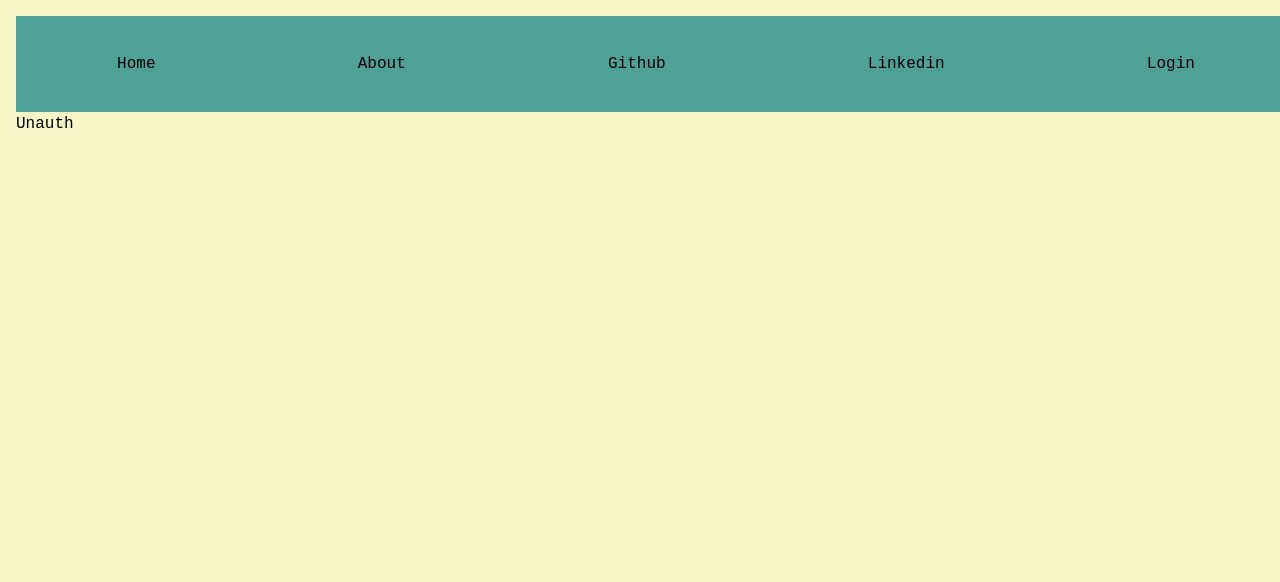
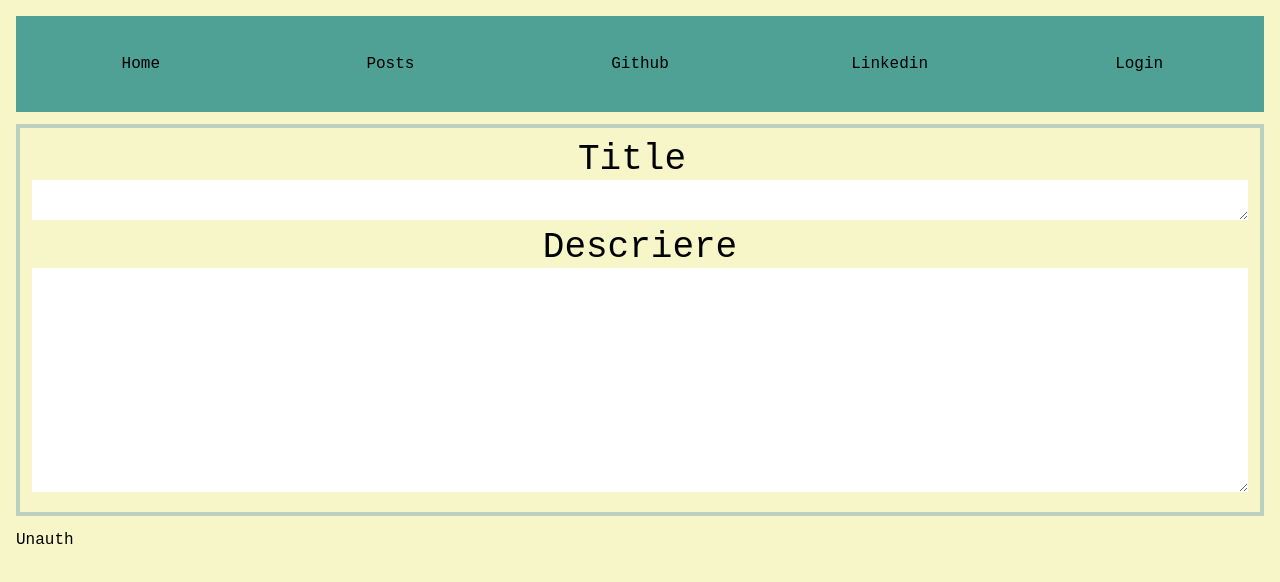
Before and after one commit to gotaradu/books, a React (Create React App) app in the folder client/: page /posts in a window 1280 px wide. Shown: the top 582 px of the page. Built offline with nearby package versions, Linux system fonts and the light colour scheme.

Commit message:
styling for adding posts, render posts list

```diff
--- /dev/null
+++ b/client/src/components/AddPost.js
@@ -0,0 +1,29 @@
+const styles = { label: 'mr-4' }
+
+const AddPost = () => {
+  return (
+    <div className="m-auto mt-3 mb-3 text-center h-fit p-3 border-solid border-verzisor border-4 flex-col max-sm:h-44">
+      <div>
+        <label className="mr-4 text-4xl w-max max-sm:text-xl">Title</label>
+        <textarea
+          className="w-full h-auto text-4xl "
+          cols="1"
+          rows="1"
+          wrap="hard"
+        ></textarea>
+      </div>
+      <div>
+        <label className="text-4xl max-sm:text-xl max-[280px]:hidden">
+          Descriere
+        </label>
+      </div>
+      <textarea
+        className="w-full h-auto text-xl"
+        cols="60"
+        rows="8"
+        wrap="hard"
+      ></textarea>
+    </div>
+  )
+}
+export default AddPost
--- a/client/src/components/Header.js
+++ b/client/src/components/Header.js
@@ -2,7 +2,8 @@ import { useEffect, useState } from 'react'
 import { Link, useNavigate } from 'react-router-dom'
 
 const style = {
-  navItems: 'p-5 text-opacity-60 hover:bg-emerald-900',
+  navItems:
+    'p-5 text-opacity-60 hover:bg-emerald-900 max-md:text-xs max-md:w-0 max-md:p-0 flex-1',
 }
 const Header = () => {
   const navigate = useNavigate()
@@ -18,12 +19,12 @@ const Header = () => {
   }
   return (
     <>
-      <nav className="flex bg-verde w-screen justify-around h-24 text-center items-center">
+      <nav className="flex bg-verde w-full justify-around h-24 text-center items-center max-md:text-xs max-md:p-0 max-md:h-16 max-md:m-0 ">
         <Link to="/" className={style.navItems}>
           Home
         </Link>
-        <Link to="#" className={style.navItems}>
-          About
+        <Link to="/posts" className={style.navItems}>
+          Posts
         </Link>
         <div className={style.navItems}>Github</div>
         <div className={style.navItems}>Linkedin</div>
--- a/client/src/components/PostsList.js
+++ b/client/src/components/PostsList.js
@@ -1,6 +1,15 @@
 import { useNavigate } from 'react-router'
-
-const PostsList = ({ posts }) => {
+const dummy_posts = [
+  {
+    titlu: 'titlu1',
+    semi_descriere: 'semi_descriere',
+    wrote_by: 'user1',
+    date: new Date(),
+    likes: 0,
+    comments: 0,
+  },
+]
+const PostsList = () => {
   const navigate = useNavigate('/')
   const logoutHandler = () => {
     localStorage.removeItem('token')
@@ -10,11 +19,19 @@ const PostsList = ({ posts }) => {
     // check if token is made with secret key
     return <p>Unauth</p>
   }
+
+  // make request to get posts
   return (
     <div>
       <h1>Posts </h1>
       <ul>
-        <li>post1</li>
+        {dummy_posts.map((item) => (
+          <li>
+            <div>{item.titlu}</div>
+            <div>{item.date.toDateString()}</div>
+            <label>{item.likes}</label>
+          </li>
+        ))}
         <li>post1</li>
         <li>post1</li>
         <li>post1</li>
--- a/client/src/pages/HomePage.js
+++ b/client/src/pages/HomePage.js
@@ -1,6 +1,3 @@
-import { useNavigate } from 'react-router'
-import { useEffect } from 'react'
-import PostsList from '../components/PostsList'
 import Header from '../components/Header'
 import owl from '../photo/owl-12.png'
 import LayoutLogin from '../Layout/LayoutLogin'
--- a/client/src/pages/PostsPage.js
+++ b/client/src/pages/PostsPage.js
@@ -1,11 +1,12 @@
+import AddPost from '../components/AddPost'
 import Header from '../components/Header'
-
-const { default: PostsList } = require('../components/PostsList')
-
+import PostsList from '../components/PostsList'
 const PostsPage = () => {
+  // add post section if logged in
   return (
     <>
       <Header />
+      <AddPost />
       <PostsList />
     </>
   )
```
